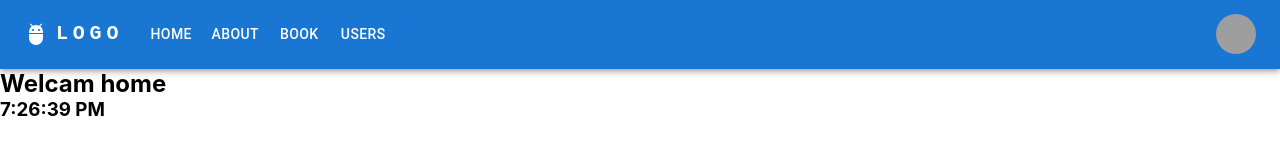
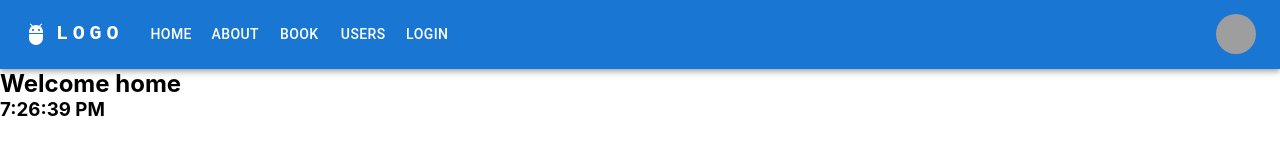
Before and after one commit to temeirro/react-pv114, a React (Create React App) app: page / in a window 1280 px wide. Shown: the top 160 px of the page. Built offline with nearby package versions, Linux system fonts and the light colour scheme; grey boxes are pictures that could not be loaded.

Commit message:
export AuthContext.Provider  in outfile

```diff
--- a/src/App.js
+++ b/src/App.js
@@ -21,11 +21,12 @@ import { AuthContext } from './contexts/AuthContext';
 
 
 function App() {
-  const [userName, setUserName] = useState("");
-  const clearUserName = () => userName = "";
-  const values = { userName, setUserName, clearUserName };
+  // const [userName, setUserName] = useState("");
+  // const clearUserName = () => userName = "";
+  // const values = { userName, setUserName, clearUserName };
   return (
-    <AuthContext.Provider value={values}>
+    // <AuthContext.Provider value={values}>
+    // <AuthProvaider>
       <div className='App'>
         <header>
           {/* <h1>React PV114</h1> */}
@@ -67,7 +68,8 @@ function App() {
           </aside>
         </div>
       </div>
-    </AuthContext.Provider>
+      //</AuthProvaider>
+    // </AuthContext.Provider>
   );
 }
 
--- a/src/components/Home.js
+++ b/src/components/Home.js
@@ -1,6 +1,8 @@
-import { useEffect, useState } from "react";
+import { useContext, useEffect, useState } from "react";
+import { AuthContext } from "../contexts/AuthContext";
 
 export default function Home() {
+    const {userName}= useContext(AuthContext);
     //init state current time
     const [currentTime, setCurrentTime]=useState(new Date().toLocaleTimeString());
     const timerChange=()=>{
@@ -25,7 +27,8 @@ export default function Home() {
     return (
         <>
             <div className="textInfo">
-                <h2>Welcam home</h2>
+                <h2>Welcome home</h2>
+                <h3>{userName}</h3>
             </div>
             <div>
                 {/* <h3>{new Date().toLocaleTimeString()}</h3> */}
--- a/src/components/ResponsiveAppBar.js
+++ b/src/components/ResponsiveAppBar.js
@@ -31,7 +31,12 @@ const pages = [
   {
     itemName: 'Users',
     path: 'users'
+  },
+  {
+    itemName: 'Login',
+    path: '/login'
   }
+
 ];
 const settings = ['Profile', 'Account', 'Dashboard', 'Logout'];
 
--- a/src/contexts/AuthContext.js
+++ b/src/contexts/AuthContext.js
@@ -1,7 +1,18 @@
-import { createContext } from "react";
+import { createContext,useState } from "react";
 
-export const AuthContext=createContext({
+export const AuthContext = createContext({
     userName: "", //getter
-    setUserName:()=>null, //setter
-    clearUserName:()=>null
+    setUserName: () => null, //setter
+    clearUserName: () => null
 });
+
+export default function AuthProvider(props){
+    const [userName, setUserName] = useState("");
+    const clearUserName = () => userName = "";
+    const values = { userName, setUserName, clearUserName };
+    return (
+        <AuthContext.Provider value={values}>
+            {props.children}
+        </AuthContext.Provider>
+    )
+}
```
Also changed, not shown: src/index.js (+6 -1 lines).
